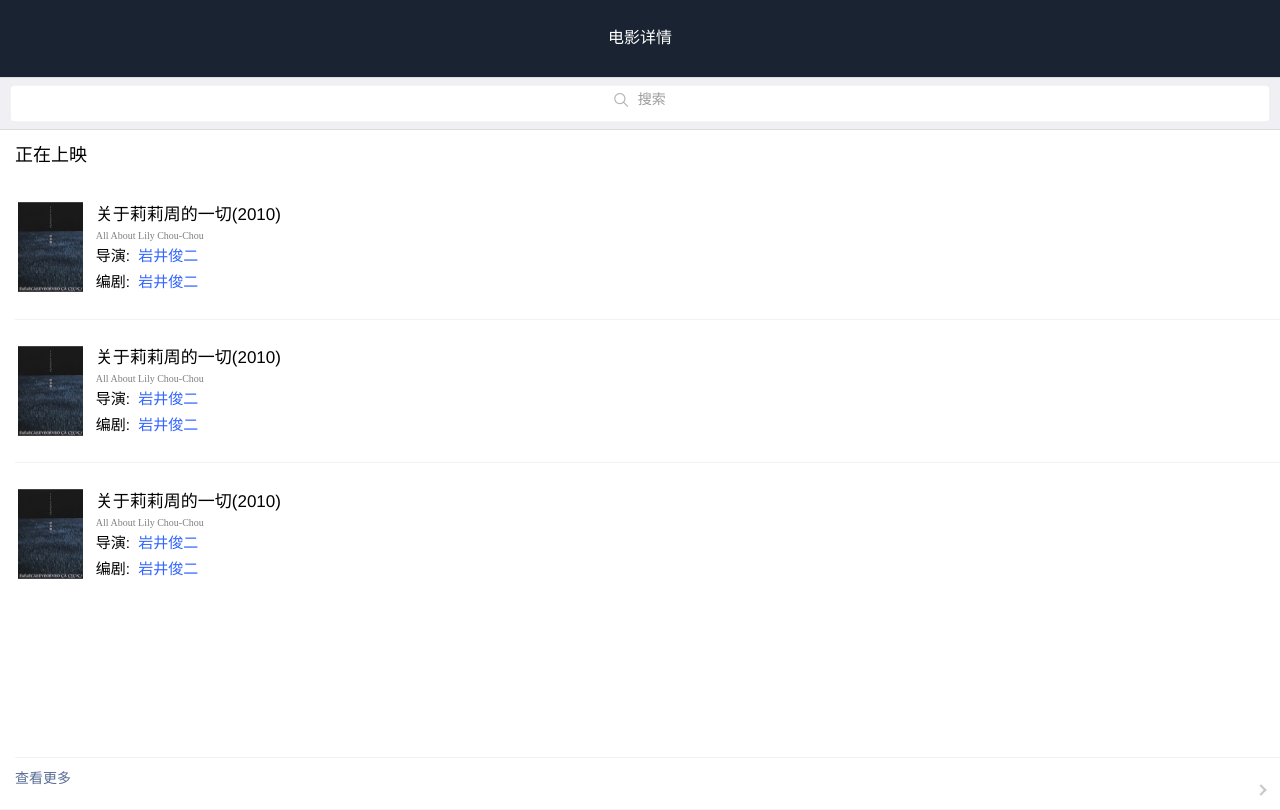
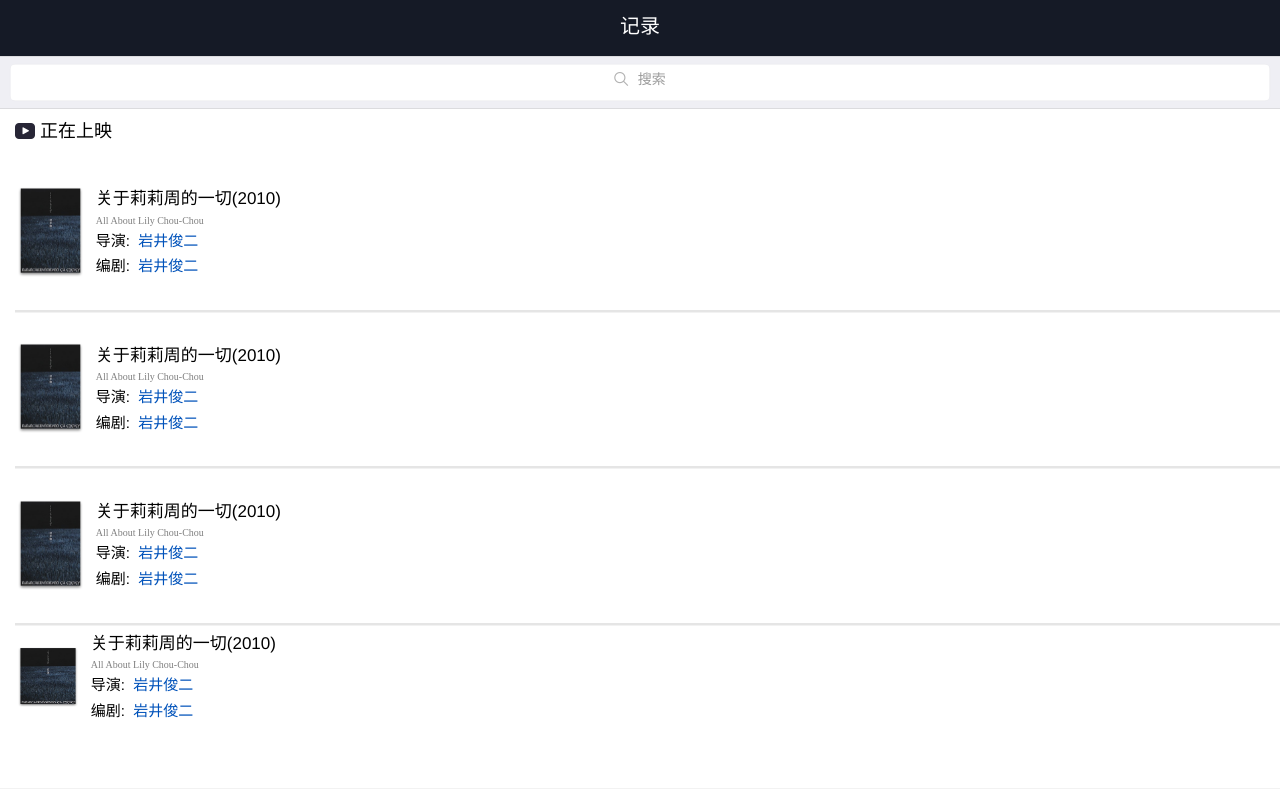
Before and after one commit to TalkWIthKeyboard/Gryffindor, a Flask app: page /searchPage in a window 1280 px wide. After the commit the page ends 789 px from the top, so only its background shows below. Run offline with Flask 2, Linux system fonts and the light colour scheme; some libraries are stand-ins or nearby versions.

Commit message:
1.样式补充更改

```diff
--- a/app/static/css/movie/searchMovie.css
+++ b/app/static/css/movie/searchMovie.css
@@ -2,7 +2,7 @@
     margin-top: 0px;
     overflow-y: scroll;
     height: 24%;
-    border-bottom: #d9d9d9 5px solid;
+    border-bottom: #e4e4e4 5px solid;
     display: none;
 }
 
@@ -32,77 +32,123 @@
 .table-value{
     float:left;
     font-size:15px;
-    color:#3366FF;
+    color:#0052BA;
 }
 .weui_panel:before{
     border-top:0px;
 }
 
 .weui_panel_hd:after{
-  border-bottom:0px;}
+    border-bottom:0px;
+}
 
-html,body{height:100%;}
+.weui_media_box:before{
+    border-top: 0px;
+}
+
+.weui_media_box {
+    padding: 7px 18px 7px 18px;
+    position: relative;
+}
+
+
+html,body{
+    height:100%;
+}
 
 #title_bar{
     background-color:#192331;
     height:9.6%;
     text-align:center;
-
 }
 #head_title{
     padding:25px 5px 17px;
     size:16px;
-color:white;}
+    color:white;
+}
 
 #search_bar{
-height:6.6%;}
+    height:6.6%;
+}
 
 #main_onshow{
-height:83.8%;}
+    height:83.8%;
+}
 
 #onshow_title{
-height:3.7%;}
+    height:3.7%;
+    padding:0px 15px 10px 15px;
+}
 
 #test1{
-height:86.7%;}
+    height:86.7%;
+}
 
-#first{
-height:18.5%;}
+.order{
+    height:24.5%;
+}
 
-#second{
-height:18.5%;}
+#second:before{
+    border-top: 5px solid #E5E5E5;
+    color: #E5E5E5;
+}
 
-#third{
-height:18.5%;}
+#third:before{
+    border-top: 5px solid #E5E5E5;
+    color: #E5E5E5;
+}
+
+#four:before{
+    border-top: 5px solid #E5E5E5;
+    color: #E5E5E5;
+}
 
 .weui_panel_hd{
-padding:1px 15px 10px;}
+    padding:1px 15px 10px;
+}
 
 #search_title{
-padding:5px 15px 5px;}
+    padding:5px 15px 5px;
+}
 
-#query{
-height:6.7%;}
+.order_pic{
+    height:90px;
+    width:65px;
+}
 
 #fp{
     height:90px;
-width:65px;}
-
-.uni{
-height:p0px;
-width:65px;}
+    width:65px;
+}
 
 #sp{
     height:90px;
-width:65px;}
+    width:65px;
+}
 
 #tp{
     height:90px;
-width:65px;}
+    width:65px;
+}
 
 #fpp{
-height:90px;}
+    height:90px;
+}
 #spp{
-height:90px;}
+    height:90px;
+}
 #tpp{
-height:90px;}
+    height:90px;
+}
+
+.title {
+    height: 7%;
+    background: #151a26;
+}
+
+.title>p {
+    font-size: 20px;
+    text-align: center;
+    color: #fff;
+    padding: 10px 0;
+}
--- a/app/static/js/movie/searchMovie.js
+++ b/app/static/js/movie/searchMovie.js
@@ -45,9 +45,16 @@ function searchEvent(value) {
             for (var index in movies){
                 var movie = movies[index];
                 $('#select').append(
-                '<div data-id="'+ movie.movieid +'"> \
+                '<div id="aa" data-id="'+ movie.movieid +'"> \
                 <div class = "title_panel">\
-                <div class="weui_panel_hd" id="search_title" style="font-size:18px;color:black;">搜索结果</div>\
+                 <div class="weui_cell" href="javascript:;" id="search_title">\
+                    <div class="weui_cell_hd">\
+                        <img src="image/icons/search_icon.png" alt="icon" style="width:20px;margin-right:5px;display:block">\
+                </div>\
+                <div class="weui_cell_bd weui_cell_primary">\
+                    <p style="font-size:18px;">搜索结果</p>\
+                </div>\
+                </div>\
                 </div>\
                     <a href="' + '/selectMovieById/' + movie.movieid + '" class="weui_media_box weui_media_appmsg"> \
                         <div style="height:90px;width:65px;"class="weui_media_hd"> \
--- a/app/templates/movie/postMovie.html
+++ b/app/templates/movie/postMovie.html
@@ -52,7 +52,7 @@
                 readonly／>
             </div>
         </div>
-        <a class="weui_btn weui_btn_primary foot-btn" data-id="{{ movie.movieid }}">添加记录</a>
+
 
         <!-- js -->
         <script src="/libs/jquery-2.1.4.js"></script>
--- a/app/templates/movie/searchMovie.html
+++ b/app/templates/movie/searchMovie.html
@@ -21,7 +21,14 @@
         <!--</div>-->
     <!--</div>-->
 <!--</div>-->
-<div id="title_bar"><p id="head_title">电影详情</p></div>
+
+  <!-- js -->
+    <script src="/libs/jquery-2.1.4.js"></script>
+    <script src="/libs/jquery-weui.min.js"></script>
+    <script src="/libs/underscore-min.js"></script>
+    <script src="/js/movie/searchMovie.js"></script>
+
+ <div class="title"><p>记录</p></div>
     <!--搜索框-->
     <div class="weui_search_bar" id="search_bar">
       <form class="weui_search_outer">
@@ -38,7 +45,6 @@
       <a href="javascript:" class="weui_search_cancel" id="search_cancel">取消</a>
     </div>
 
-
     <!-- 搜索结果电影列表 -->
     <div id="select"></div>
 
@@ -47,11 +53,21 @@
             <!--<div class="weui_grid_icon" style="float:left">-->
                 <!--<img src="image/icons/onshow-icon.png" alt="">-->
             <!--</div>-->
-            <div class="weui_panel_hd" id="onshow_title" style="font-size:18px;color:black">正在上映</div>
-      <div  id ="test1" class="weui_panel_bd">
+            <!--<div class="weui_panel_hd" id="onshow_title" style="font-size:18px;color:black">正在上映</div>-->
+        <div class="weui_cell" href="javascript:;" id="onshow_title">
+            <div class="weui_cell_hd">
+                <img src="image/icons/onshow_icon.png" alt="icon" style="width:20px;margin-right:5px;display:block">
+            </div>
+            <div class="weui_cell_bd weui_cell_primary">
+                <p style="font-size:18px;">正在上映</p>
+            </div>
+        </div>
 
-          <a id="first" href="javascript:void(0);" class="weui_media_box weui_media_appmsg">
-              <div  id="fp" class="weui_media_hd ">
+
+        <div  id ="test1" class="weui_panel_bd">
+
+          <a id="first"  href="javascript:void(0);" class="weui_media_box weui_media_appmsg order">
+              <div  id="fp" class=" weui_media_hd order_pic">
                   <img id="fpp" class="weui_media_appmsg_thumb" src="/image/icons/Bitmap.png" alt="">
               </div>
               <div class="weui_media_bd">
@@ -59,18 +75,18 @@
                   <p style="font-family:Times New Roman,Times,serif;font-size:10px;color:gray;">All About Lily Chou-Chou</p>
                   <div style="display:inline">
                       <div  style="float:left;font-size:15px">导演:</div>
-                      <div  style="float:left;font-size:15px;color:#3366FF;">&nbsp&nbsp岩井俊二</div>
+                      <div  style="float:left;font-size:15px;color:#0052BA;">&nbsp&nbsp岩井俊二</div>
                   </div>
                   <br>
                   <div style="display:inline">
                       <div style="float:left;font-size:15px">编剧:</div>
-                      <div style="float:left;font-size:15px;color:#3366FF;">&nbsp&nbsp岩井俊二</div>
+                      <div style="float:left;font-size:15px;color:#0052BA;">&nbsp&nbsp岩井俊二</div>
                   </div>
               </div>
           </a>
 
-         <a id="second" href="javascript:void(0);" class="weui_media_box weui_media_appmsg">
-              <div id="sp" class="weui_media_hd">
+         <a id="second"  href="javascript:void(0);" class="weui_media_box weui_media_appmsg order">
+              <div id="sp" class="weui_media_hd order_pic">
                   <img  id="spp" class="weui_media_appmsg_thumb" src="/image/icons/Bitmap.png" alt="">
               </div>
               <div class="weui_media_bd">
@@ -78,18 +94,18 @@
                   <p style="font-family:Times New Roman,Times,serif;font-size:10px;color:gray;">All About Lily Chou-Chou</p>
                   <div style="display:inline">
                       <div  style="float:left;font-size:15px">导演:</div>
-                      <div  style="float:left;font-size:15px;color:#3366FF;">&nbsp&nbsp岩井俊二</div>
+                      <div  style="float:left;font-size:15px;color:#0052BA;">&nbsp&nbsp岩井俊二</div>
                   </div>
                   <br>
                   <div style="display:inline">
                       <div style="float:left;font-size:15px">编剧:</div>
-                      <div style="float:left;font-size:15px;color:#3366FF;">&nbsp&nbsp岩井俊二</div>
+                      <div style="float:left;font-size:15px;color:#0052BA;">&nbsp&nbsp岩井俊二</div>
                   </div>
               </div>
           </a>
 
-          <a id="third" href="javascript:void(0);" class="weui_media_box weui_media_appmsg">
-              <div id="tp" class="weui_media_hd">
+          <a id="third"  href="javascript:void(0);" class="weui_media_box weui_media_appmsg order">
+              <div id="tp" class="weui_media_hd order_pic">
                   <img id="tpp" class="weui_media_appmsg_thumb" src="/image/icons/Bitmap.png" alt="">
               </div>
               <div class="weui_media_bd">
@@ -97,18 +113,37 @@
                   <p style="font-family:Times New Roman,Times,serif;font-size:10px;color:gray;">All About Lily Chou-Chou</p>
                   <div style="display:inline">
                       <div  style="float:left;font-size:15px">导演:</div>
-                      <div  style="float:left;font-size:15px;color:#3366FF;">&nbsp&nbsp岩井俊二</div>
+                      <div  style="float:left;font-size:15px;color:#0052BA;">&nbsp&nbsp岩井俊二</div>
                   </div>
                   <br>
                   <div style="display:inline">
                       <div style="float:left;font-size:15px">编剧:</div>
-                      <div style="float:left;font-size:15px;color:#3366FF;">&nbsp&nbsp岩井俊二</div>
+                      <div style="float:left;font-size:15px;color:#0052BA;">&nbsp&nbsp岩井俊二</div>
                   </div>
               </div>
           </a>
 
-      </div>
-      <a id = "query" class="weui_panel_ft" href="javascript:void(0);">查看更多</a>
+            <a id="four" href="javascript:void(0);" class="weui_media_box weui_media_appmsg">
+              <div id="fourp" class="weui_media_hd">
+                  <img id="fourpp" class="weui_media_appmsg_thumb" src="/image/icons/Bitmap.png" alt="">
+              </div>
+              <div class="weui_media_bd">
+                  <h4 class="weui_media_title">关于莉莉周的一切(2010)</h4>
+                  <p style="font-family:Times New Roman,Times,serif;font-size:10px;color:gray;">All About Lily Chou-Chou</p>
+                  <div style="display:inline">
+                      <div  style="float:left;font-size:15px">导演:</div>
+                      <div  style="float:left;font-size:15px;color:#0052BA;">&nbsp&nbsp岩井俊二</div>
+                  </div>
+                  <br>
+                  <div style="display:inline">
+                      <div style="float:left;font-size:15px">编剧:</div>
+                      <div style="float:left;font-size:15px;color:#0052BA;">&nbsp&nbsp岩井俊二</div>
+                  </div>
+              </div>
+          </a>
+
+        </div>
+
     </div>
 
 
@@ -116,11 +151,6 @@
 
 
 
-    <!-- js -->
-    <script src="/libs/jquery-2.1.4.js"></script>
-    <script src="/libs/jquery-weui.min.js"></script>
-    <script src="/libs/underscore-min.js"></script>
-    <script src="/js/movie/searchMovie.js"></script>
 
 </body>
 </html>
```
Also changed, not shown: app/static/image/icons/Bitmap.png, app/static/image/icons/onshow-icon.png (deleted), app/static/image/icons/onshow_icon.png (added), app/static/image/icons/search-icon.png (deleted), app/static/image/icons/search_icon.png (added). Lines whose indentation alone changed are shown as unchanged.
